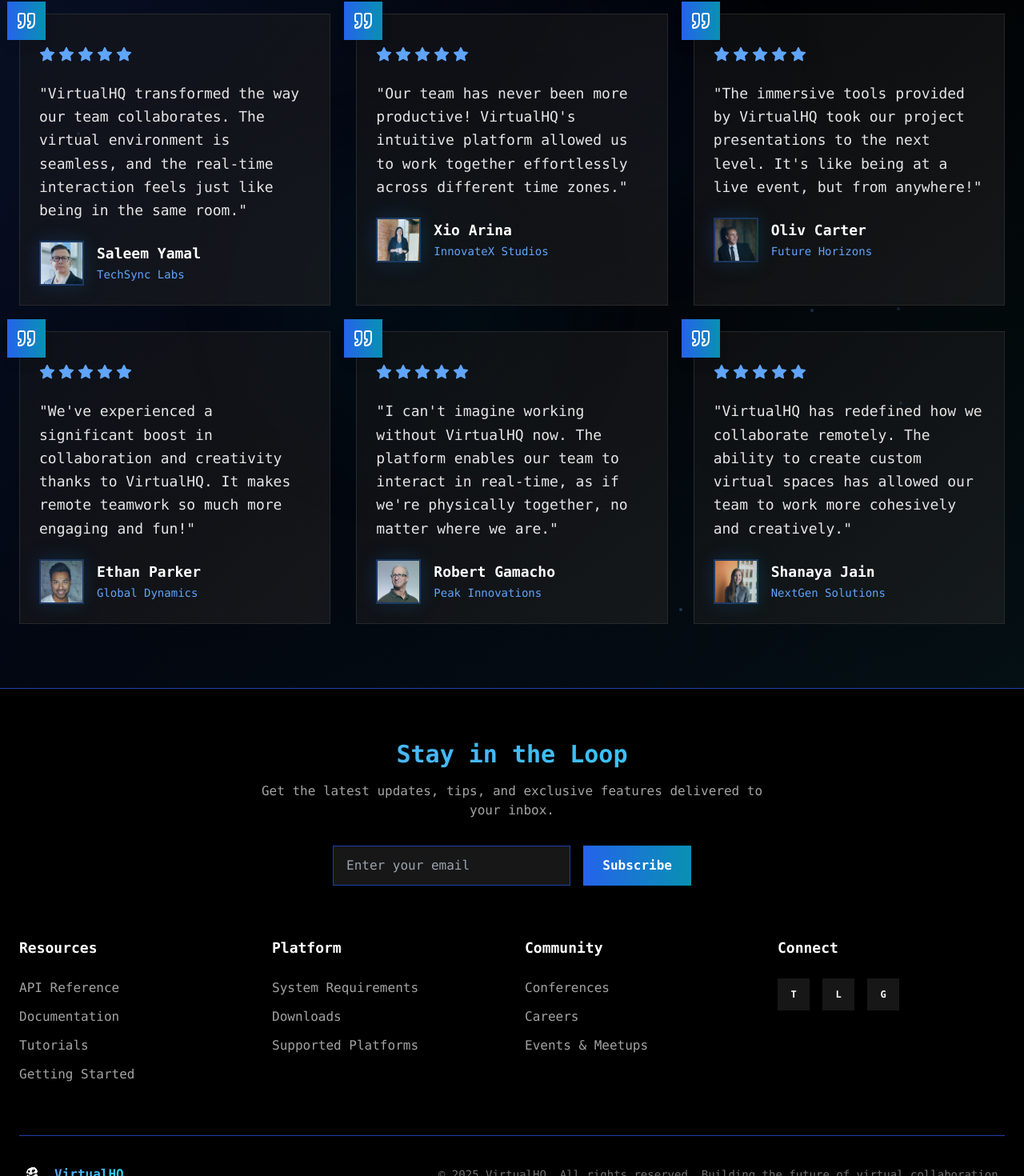
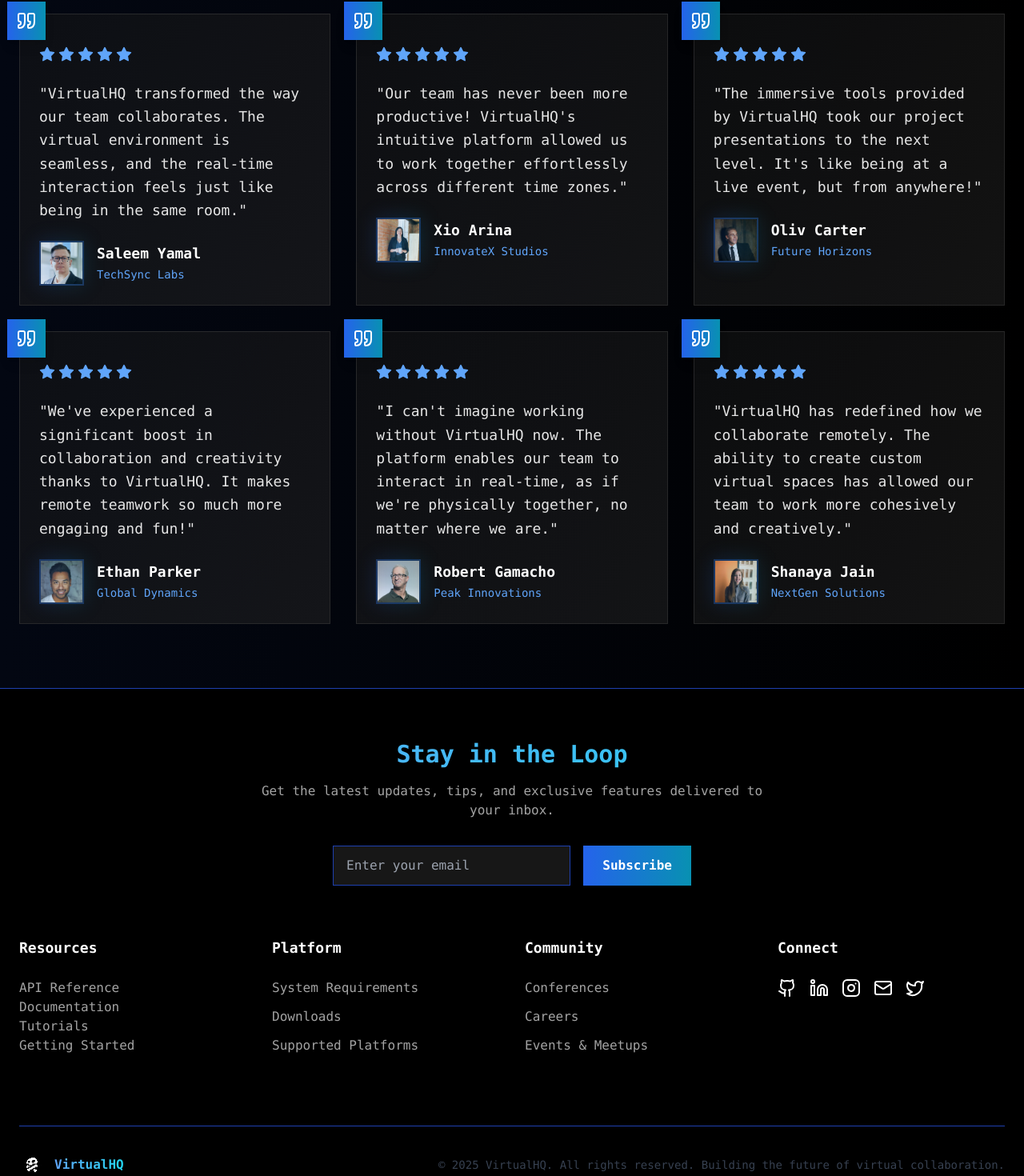
Before and after one commit to sarthakbhatnagar2002/VirtaulHq-Landing, a React (Vite) app: page / in a window 1280 px wide. Shown: the part 4946-6416 px from the top of the page at 80% size. Built offline with nearby package versions, Linux system fonts and the light colour scheme.

Commit message:
Feature changes

```diff
--- a/src/components/Footer.jsx
+++ b/src/components/Footer.jsx
@@ -1,6 +1,7 @@
 import { useState } from "react";
 import logo from "../assets/Logo.png"
 import { resourcesLinks, platformLinks, communityLinks } from "../constants";
+import { Instagram, Twitter, Linkedin, Github, Mail } from 'lucide-react';
 
 const Footer = () => {
   const [emailSubscription, setEmailSubscription] = useState('');
@@ -9,16 +10,12 @@ const Footer = () => {
   const handleSubscribe = () => {
     if (emailSubscription) {
       setIsSubscribed(true);
-      setTimeout(() => {
-        setIsSubscribed(false);
-        setEmailSubscription('');
-      }, 3000);
+      setEmailSubscription('');
     }
   };
 
   return (
     <footer className="relative bg-black border-t border-blue-800 text-white font-mono">
-      {/* Newsletter Section */}
       <div className="container mx-auto px-6 py-16">
         <div className="text-center mb-16">
           <h3 className="text-3xl font-bold mb-4 bg-gradient-to-r from-blue-400 to-cyan-400 bg-clip-text text-transparent">
@@ -38,28 +35,18 @@ const Footer = () => {
             />
             <button
               onClick={handleSubscribe}
-              className={`px-6 py-3 rounded-none font-semibold transition-all duration-300 ${
-                isSubscribed
-                  ? 'bg-green-600 text-white'
-                  : 'bg-gradient-to-r from-blue-600 to-cyan-600 hover:shadow-lg hover:shadow-blue-500/25'
-              }`}
-            >
+              className={`px-6 py-3 rounded-none font-semibold transition-all duration-300 ${isSubscribed ? 'bg-green-600 text-white': 'bg-gradient-to-r from-blue-600 to-cyan-600'}`}>
               {isSubscribed ? '✓ Subscribed' : 'Subscribe'}
             </button>
           </div>
         </div>
-
-        {/* Links Grid */}
         <div className="grid grid-cols-2 md:grid-cols-4 gap-8 mb-16">
           <div>
             <h4 className="font-semibold text-white mb-6 text-lg">Resources</h4>
-            <ul className="space-y-3">
+            <ul className="my-6">
               {resourcesLinks.map((link, index) => (
                 <li key={index}>
-                  <a
-                    href={link.href}
-                    className="text-neutral-400 hover:text-blue-400 transition-colors duration-300 hover:translate-x-1 inline-block"
-                  >
+                  <a href={link.href} className="text-neutral-400 hover:text-blue-400 transition-colors duration-300 hover:translate-x-1 inline-block" >
                     {link.text}
                   </a>
                 </li>
@@ -72,10 +59,7 @@ const Footer = () => {
             <ul className="space-y-3">
               {platformLinks.map((link, index) => (
                 <li key={index}>
-                  <a
-                    href={link.href}
-                    className="text-neutral-400 hover:text-blue-400 transition-colors duration-300 hover:translate-x-1 inline-block"
-                  >
+                  <a href={link.href} className="text-neutral-400 hover:text-blue-400 transition-colors duration-300 hover:translate-x-1 inline-block" >
                     {link.text}
                   </a>
                 </li>
@@ -88,10 +72,7 @@ const Footer = () => {
             <ul className="space-y-3">
               {communityLinks.map((link, index) => (
                 <li key={index}>
-                  <a
-                    href={link.href}
-                    className="text-neutral-400 hover:text-blue-400 transition-colors duration-300 hover:translate-x-1 inline-block"
-                  >
+                  <a href={link.href} className="text-neutral-400 hover:text-blue-400 transition-colors duration-300 hover:translate-x-1 inline-block" >
                     {link.text}
                   </a>
                 </li>
@@ -100,22 +81,16 @@ const Footer = () => {
           </div>
 
           <div>
-            <h4 className="font-semibold text-white mb-6 text-lg">Connect</h4>
+            <h4 className="font-semibold text-white mb-6 text-lg pixel-font">Connect</h4>
             <div className="flex gap-4">
-              {['Twitter', 'LinkedIn', 'GitHub'].map((social, index) => (
-                <a
-                  key={index}
-                  href="#"
-                  className="w-10 h-10 bg-neutral-900 hover:bg-gradient-to-r hover:from-blue-600 hover:to-cyan-600 rounded-none flex items-center justify-center transition-all duration-300 hover:scale-110 hover:shadow-lg hover:shadow-blue-500/25"
-                >
-                  <span className="text-xs font-bold">{social[0]}</span>
-                </a>
-              ))}
+              <Github className="cursor-pointer text-white hover:text-blue-950 hover:scale-110 transition-all duration-75" />
+              <Linkedin className="cursor-pointer text-white hover:text-blue-400 hover:scale-110 transition-all duration-75" />
+              <Instagram className="cursor-pointer text-white hover:text-pink-400 hover:scale-110 transition-all duration-75" />
+              <Mail className="cursor-pointer text-white hover:text-green-400 hover:scale-110 transition-all duration-75 " />
+              <Twitter className="cursor-pointer text-white hover:text-sky-400 hover:scale-110 transition-all duration-75 " />
             </div>
           </div>
         </div>
-
-        {/* Bottom Bar */}
         <div className="flex flex-col md:flex-row justify-between items-center pt-8 border-t border-blue-800">
           <div className="flex items-center mb-4 md:mb-0">
             <div className="w-8 h-8 bg-gradient-to-r from-blue-600 to-cyan-600 rounded-none flex items-center justify-center mr-3">
@@ -126,7 +101,7 @@ const Footer = () => {
             </span>
           </div>
 
-          <p className="text-neutral-500 text-sm">
+          <p className="text-gray-700 text-sm">
             © 2025 VirtualHQ. All rights reserved. Building the future of virtual collaboration.
           </p>
         </div>
--- a/src/components/Testimonials.jsx
+++ b/src/components/Testimonials.jsx
@@ -2,37 +2,10 @@ import { testimonials } from "../constants";
 import { Quote, Star } from "lucide-react";
 
 const Testimonials = () => {
-  const floatingElements = Array.from({ length: 6 }, (_, i) => ({
-    id: i,
-    x: Math.random() * 100,
-    y: Math.random() * 100,
-    delay: Math.random() * 2
-  }));
 
   return (
     <div className="relative py-20 overflow-hidden bg-gradient-to-r from-gray-950 to-black text-white font-mono">
-      {/* Animated Background */}
-      <div className="absolute inset-0 overflow-hidden">
-        <div className="absolute inset-0 bg-gradient-to-br from-blue-900/20 via-transparent to-cyan-900/20"></div>
-        {floatingElements.map((element) => (
-          <div
-            key={element.id}
-            className="absolute w-1 h-1 bg-blue-400/30 rounded-full animate-pulse"
-            style={{
-              left: `${element.x}%`,
-              top: `${element.y}%`,
-              animationDelay: `${element.delay}s`
-            }}
-          />
-        ))}
-
-        {/* Gradient Orbs */}
-        <div className="absolute top-1/4 right-1/4 w-72 h-72 bg-blue-600/10 rounded-full blur-3xl animate-pulse"></div>
-        <div className="absolute bottom-1/4 left-1/4 w-96 h-96 bg-cyan-600/10 rounded-full blur-3xl animate-pulse" style={{animationDelay: '2s'}}></div>
-      </div>
-
       <div className="relative z-10 max-w-7xl mx-auto px-6">
-        {/* Header */}
         <div className="text-center mb-20">
           <h2 className="text-4xl sm:text-5xl lg:text-6xl font-bold tracking-tight mb-6">
             <span className="bg-gradient-to-r from-blue-400 to-cyan-400 text-transparent bg-clip-text">
@@ -43,19 +16,13 @@ const Testimonials = () => {
             Hear from teams who've transformed their collaboration with VirtualHQ
           </p>
         </div>
-
-        {/* Testimonials Grid */}
         <div className="grid grid-cols-1 md:grid-cols-2 lg:grid-cols-3 gap-8">
           {testimonials.map((testimonial, index) => (
-            <div key={index} className="group relative">
+            <div key={index} className="group relative cursor-pointer">
               <div className="relative h-full p-6 bg-gradient-to-br from-neutral-900/50 to-neutral-800/50 border border-neutral-700/50 hover:border-blue-500/30 transition-all duration-500 group-hover:scale-105 rounded-none">
-
-                {/* Quote Icon */}
                 <div className="absolute -top-4 -left-4 w-12 h-12 bg-gradient-to-r from-blue-600 to-cyan-600 rounded-none flex items-center justify-center shadow-lg">
                   <Quote className="w-6 h-6 text-white" />
                 </div>
-
-                {/* Stars Rating */}
                 <div className="flex items-center gap-1 mb-6 mt-4">
                   {[...Array(5)].map((_, starIndex) => (
                     <Star
@@ -65,12 +32,9 @@ const Testimonials = () => {
                   ))}
                 </div>
 
-                {/* Testimonial Text */}
                 <p className="text-neutral-200 leading-relaxed mb-6 text-lg">
                   "{testimonial.text}"
                 </p>
-
-                {/* User Info */}
                 <div className="flex items-center gap-4">
                   <div className="relative">
                     <img
@@ -85,8 +49,6 @@ const Testimonials = () => {
                     <span className="text-blue-400 text-sm font-medium">{testimonial.company}</span>
                   </div>
                 </div>
-
-                {/* Gradient overlay on hover */}
                 <div className="absolute inset-0 bg-gradient-to-t from-blue-900/10 to-transparent opacity-0 group-hover:opacity-100 transition-opacity duration-500 rounded-none pointer-events-none"></div>
               </div>
             </div>
--- a/src/components/Workflow.jsx
+++ b/src/components/Workflow.jsx
@@ -27,7 +27,7 @@ const Workflow = () => {
             {checklistItems.map((item, index) => (
               <div
                 key={index}
-                className="flex gap-6 p-6 rounded-none border-2 border-blue-500 bg-neutral-900 shadow-[4px_4px_0px_#1e40af] hover:scale-105 transition-transform duration-300"
+                className="flex gap-6 p-6 rounded-none border-2 border-blue-500 bg-neutral-900 cursor-pointer shadow-[4px_4px_0px_#1e40af] hover:scale-105 transition-transform duration-300"
               >
                 <div className="flex items-center justify-center w-10 h-10 bg-gradient-to-r from-blue-600 to-cyan-600 text-white text-lg">
                   ✓
```
